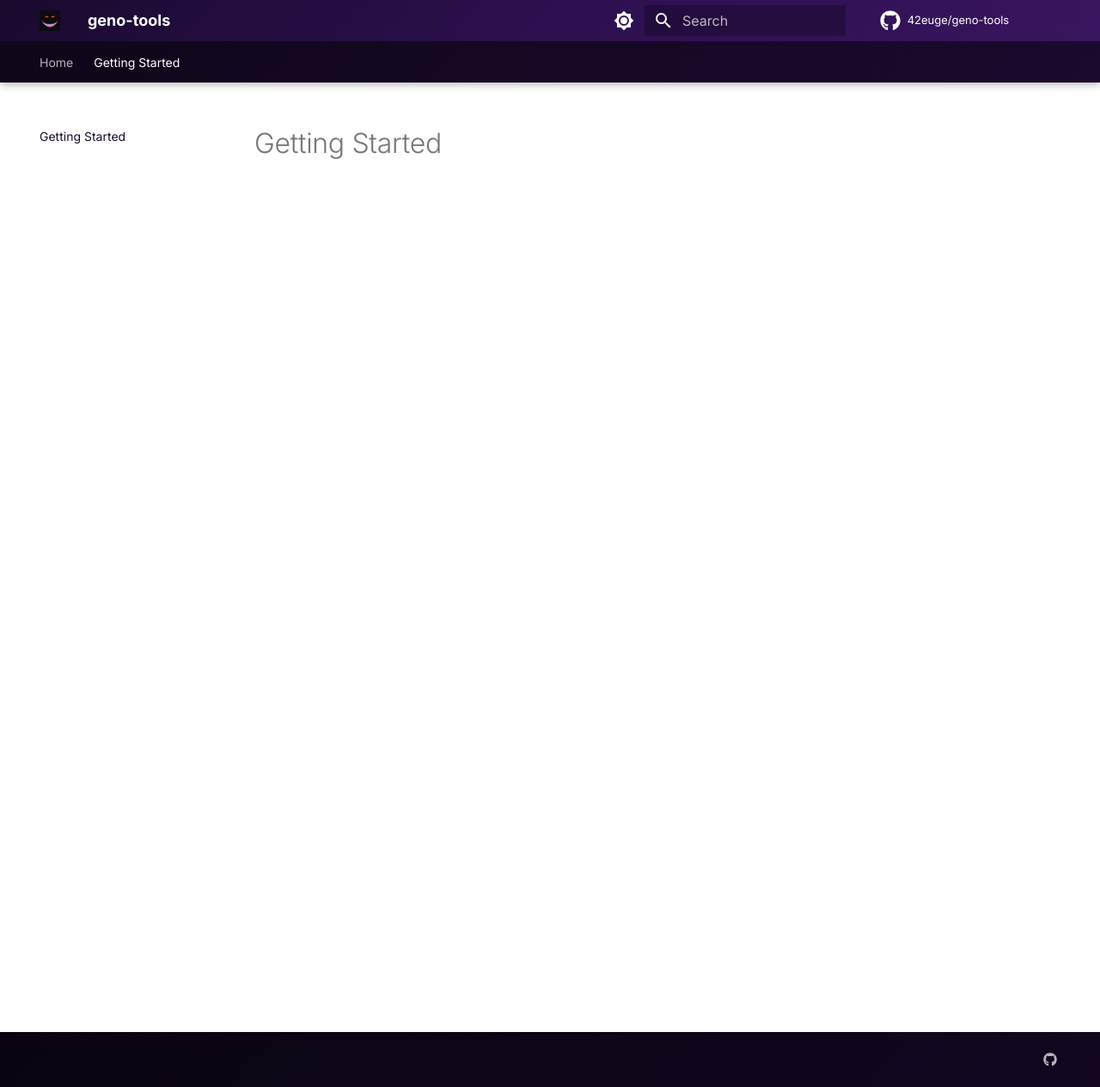
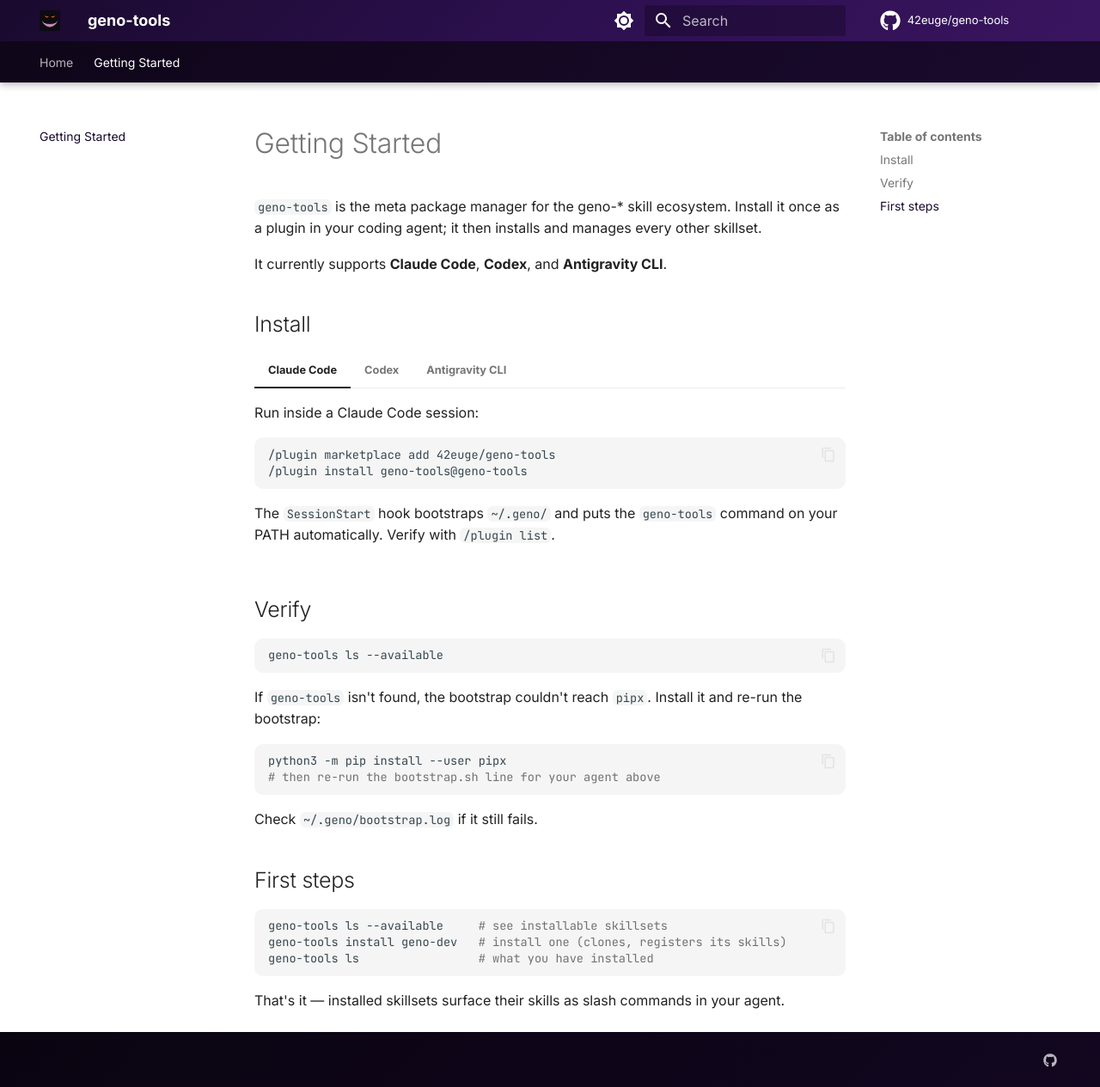
Before and after one commit to 42euge/geno-tools, an MkDocs documentation site: the page built from docs/getting-started.md, in a window 1280 px wide and 1265 px high. Shown: the whole window at 86% size. Built offline with MkDocs 1.6.1 and Material for MkDocs 9.7.7, drawn with Linux system fonts in a browser that asks for light colours; comment, search, counter and statistics services are not loaded.

Commit message:
docs: simple Getting Started (install + first steps)
Fill in the previously-blank Getting Started page: install tabs for the three
supported agents (Claude Code, Codex, Antigravity CLI), verify step with the
pipx fallback, and a short first-steps block (ls --available / install / ls).

````diff
--- a/docs/getting-started.md
+++ b/docs/getting-started.md
@@ -1 +1,67 @@
 # Getting Started
+
+`geno-tools` is the meta package manager for the geno-* skill ecosystem. Install
+it once as a plugin in your coding agent; it then installs and manages every
+other skillset.
+
+It currently supports **Claude Code**, **Codex**, and **Antigravity CLI**.
+
+## Install
+
+=== "Claude Code"
+
+    Run inside a Claude Code session:
+
+    ```text
+    /plugin marketplace add 42euge/geno-tools
+    /plugin install geno-tools@geno-tools
+    ```
+
+    The `SessionStart` hook bootstraps `~/.geno/` and puts the `geno-tools`
+    command on your PATH automatically. Verify with `/plugin list`.
+
+=== "Codex"
+
+    Run inside a Codex session, then bootstrap once from your shell:
+
+    ```bash
+    /plugin marketplace add 42euge/geno-tools
+    /plugins        # pick "geno-tools" and enable it
+    ```
+    ```bash
+    bash ~/.codex/plugins/cache/geno-tools/geno-tools/*/geno_tools/scripts/bootstrap.sh
+    ```
+
+=== "Antigravity CLI"
+
+    ```bash
+    agy plugin install https://github.com/42euge/geno-tools
+    bash ~/.gemini/antigravity-cli/plugins/geno-tools/geno_tools/scripts/bootstrap.sh
+    ```
+
+## Verify
+
+```bash
+geno-tools ls --available
+```
+
+If `geno-tools` isn't found, the bootstrap couldn't reach `pipx`. Install it and
+re-run the bootstrap:
+
+```bash
+python3 -m pip install --user pipx
+# then re-run the bootstrap.sh line for your agent above
+```
+
+Check `~/.geno/bootstrap.log` if it still fails.
+
+## First steps
+
+```bash
+geno-tools ls --available     # see installable skillsets
+geno-tools install geno-dev   # install one (clones, registers its skills)
+geno-tools ls                 # what you have installed
+```
+
+That's it — installed skillsets surface their skills as slash commands in your
+agent.
````
